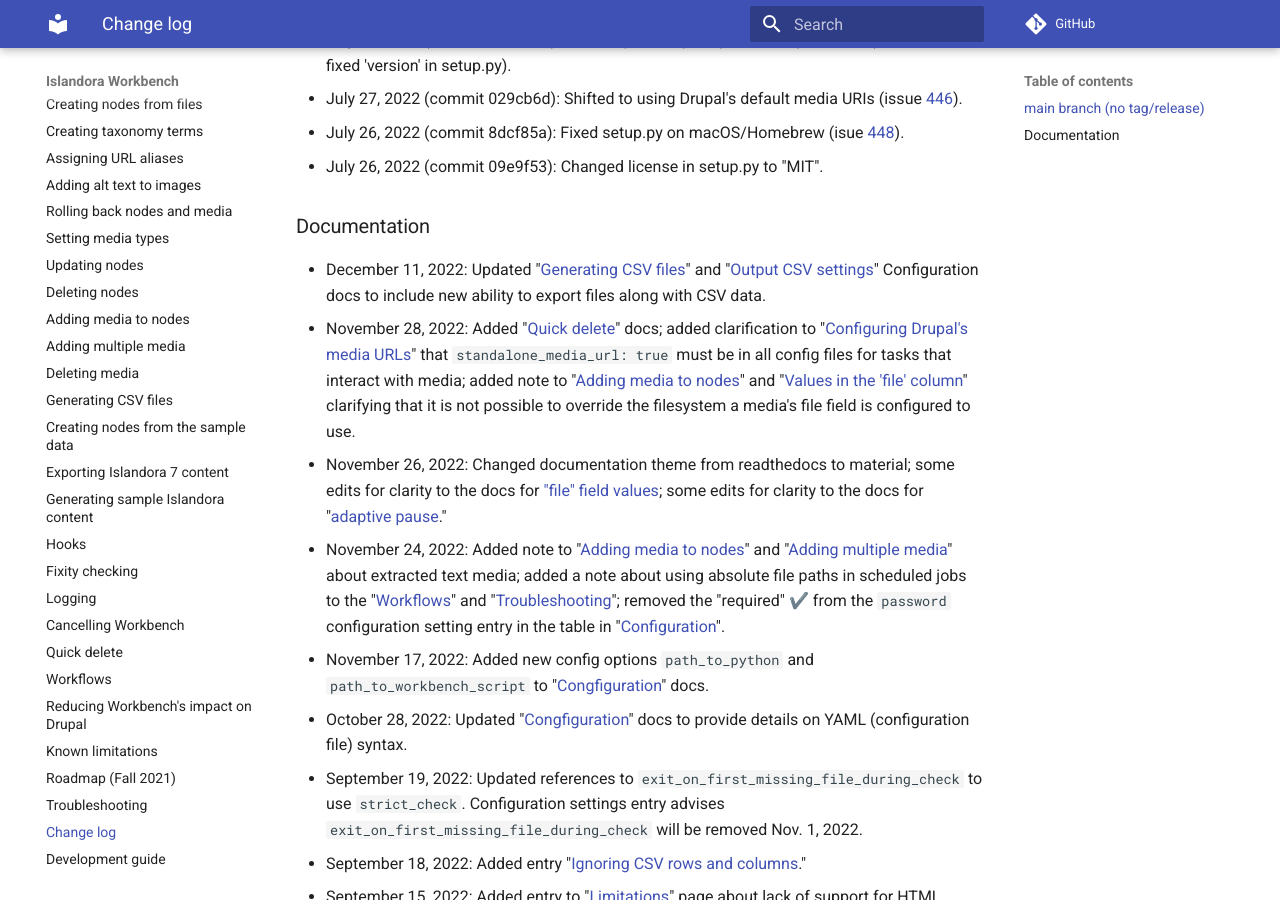
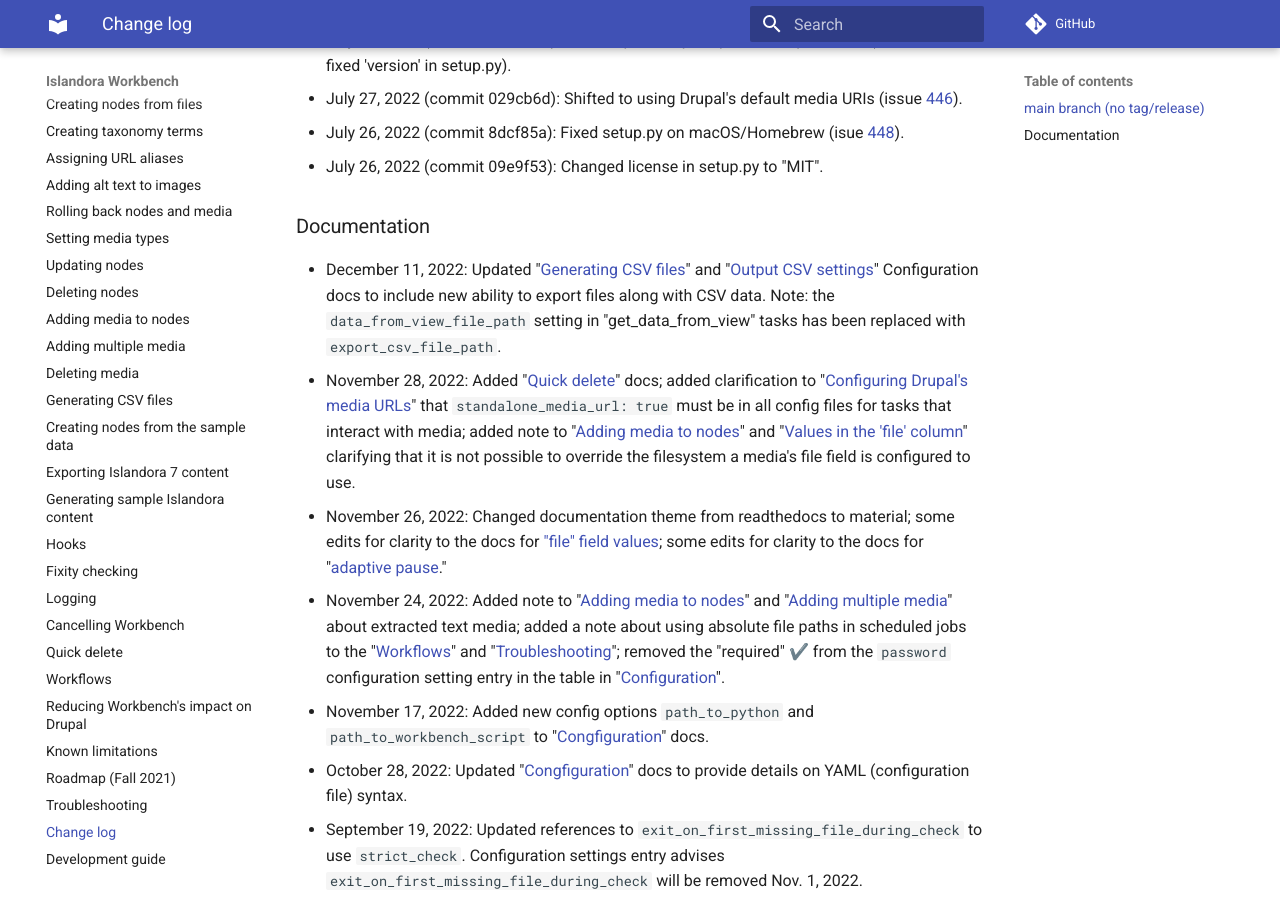
Before and after one commit to mjordan/islandora_workbench_docs, an MkDocs documentation site: the page built from docs/changelog.md, in a window 1280 px wide and 900 px high, scrolled down 1171 px. Built offline with MkDocs 1.6.1 and Material for MkDocs 9.7.7, drawn with Linux system fonts in a browser that asks for light colours; comment, search, counter and statistics services are not loaded.

Commit message:
Added note about deprecation of data_from_view_file_path/.

```diff
--- a/docs/changelog.md
+++ b/docs/changelog.md
@@ -23,7 +23,7 @@
 
 ### Documentation
 
-* December 11, 2022: Updated "[Generating CSV files](/islandora_workbench_docs/generating_csv_files/)" and "[Output CSV settings](/islandora_workbench_docs/configuration/#output-csv-settings)" Configuration docs to include new ability to export files along with CSV data.
+* December 11, 2022: Updated "[Generating CSV files](/islandora_workbench_docs/generating_csv_files/)" and "[Output CSV settings](/islandora_workbench_docs/configuration/#output-csv-settings)" Configuration docs to include new ability to export files along with CSV data. Note: the `data_from_view_file_path` setting in "get_data_from_view" tasks has been replaced with `export_csv_file_path`.
 * November 28, 2022: Added "[Quick delete](/islandora_workbench_docs/quick_delete/)" docs; added clarification to "[Configuring Drupal's media URLs](/islandora_workbench_docs/installation/#configuring-drupals-media-urls)" that `standalone_media_url: true` must be in all config files for tasks that interact with media; added note to "[Adding media to nodes](/islandora_workbench_docs/adding_media/)" and "[Values in the 'file' column](/islandora_workbench_docs/fields/#values-in-the-file-column)" clarifying that it is not possible to override the filesystem a media's file field is configured to use.
 * November 26, 2022: Changed documentation theme from readthedocs to material; some edits for clarity to the docs for ["file" field values](/islandora_workbench_docs/fields/#values-in-the-file-column); some edits for clarity to the docs for "[adaptive pause](/islandora_workbench_docs/reducing_load/#adaptive-pause)."
 * November 24, 2022: Added note to "[Adding media to nodes](/islandora_workbench_docs/adding_media/)" and "[Adding multiple media](/islandora_workbench_docs/adding_multiple_media/)" about extracted text media; added a note about using absolute file paths in scheduled jobs to the "[Workflows](/islandora_workbench_docs/workflows/)" and "[Troubleshooting](/islandora_workbench_docs/troubleshooting/)"; removed the "required" ✔️ from the `password` configuration setting entry in the table in "[Configuration](/islandora_workbench_docs/configuration/)".
```
